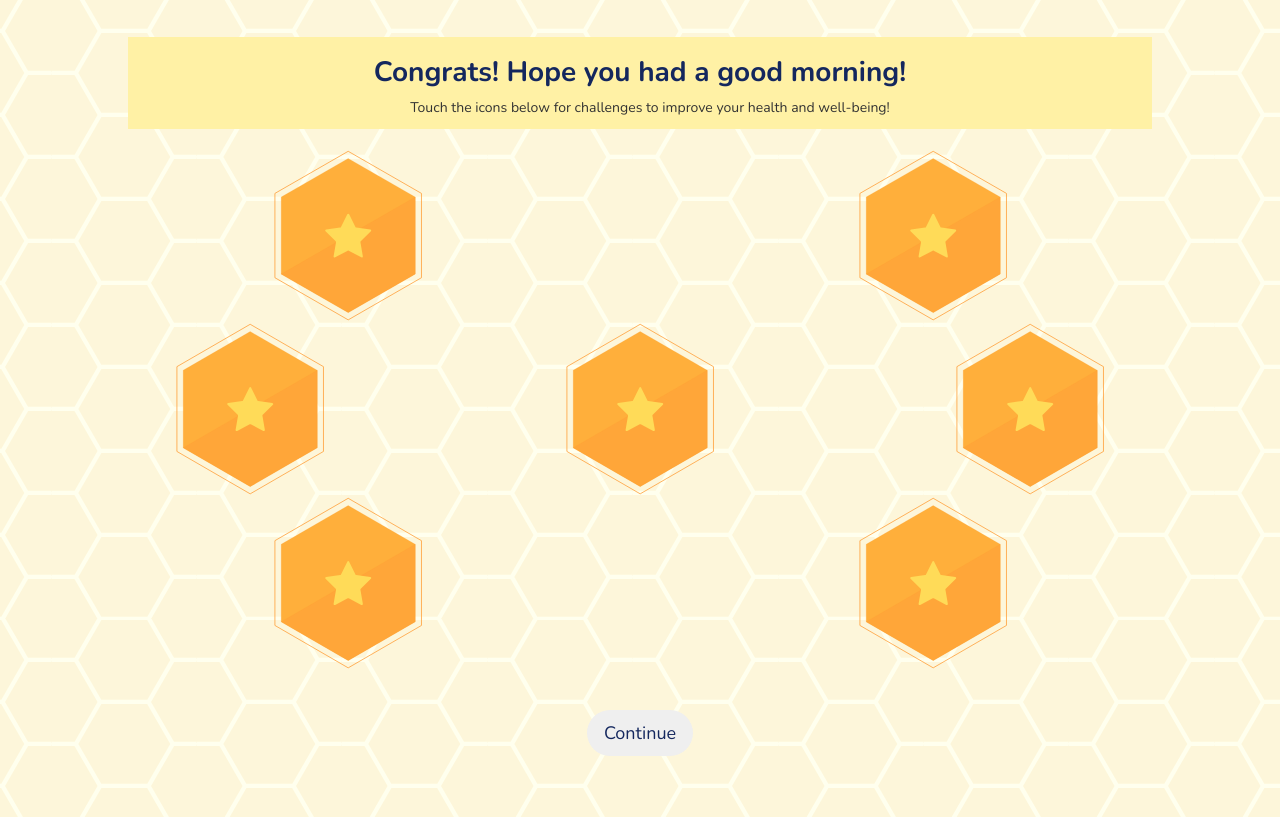
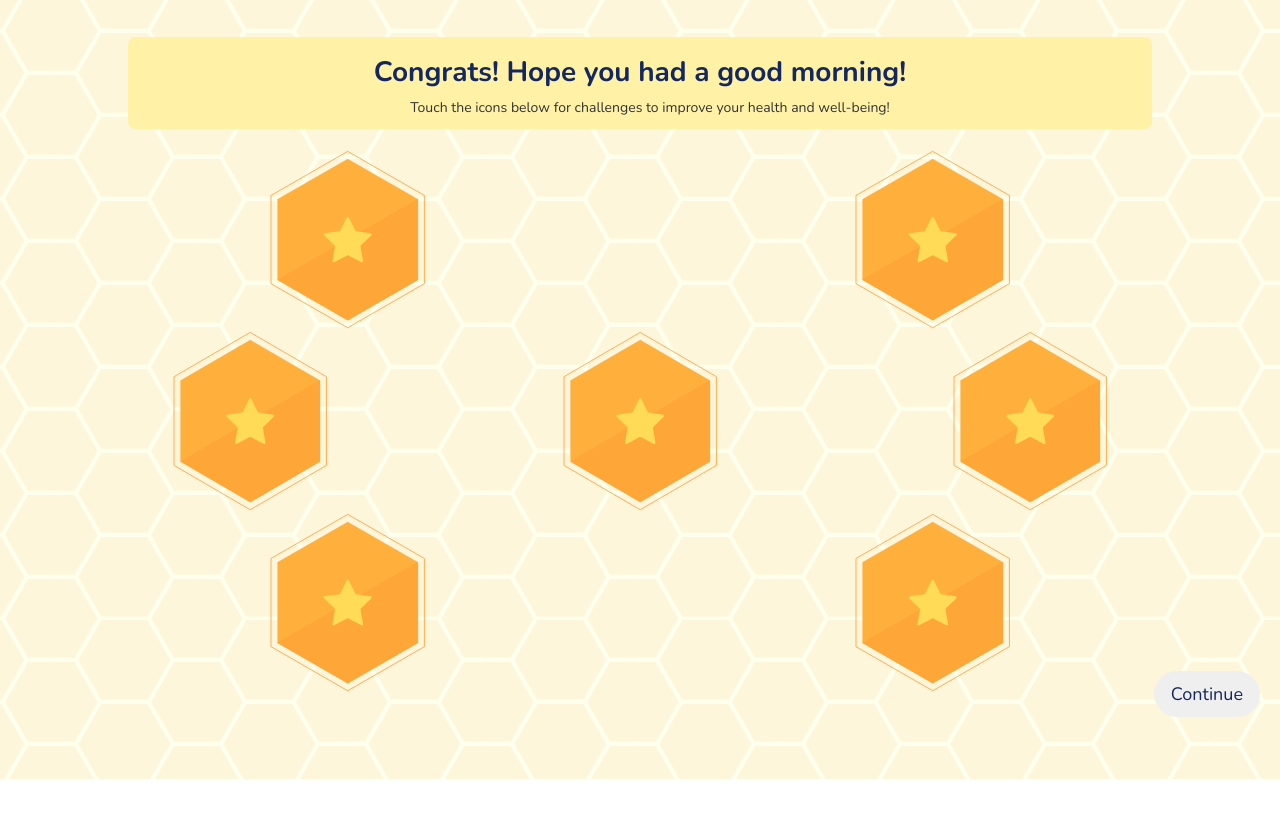
Before and after one commit to evc-/hurrybee, a plain HTML site: page challenges.html in a window 1280 px wide. Shown: the part 63-880 px from the top of the page. After the commit the page ends 842 px from the top, so only its background shows below. Drawn offline with nearby package versions, Linux system fonts and the light colour scheme.

Commit message:
Challenges page doesn't overflow & customActTitle is removed

```diff
--- a/challenges.html
+++ b/challenges.html
@@ -27,6 +27,7 @@
         /* Required padding for .navbar-fixed-top. Remove if using .navbar-static-top. Change if height of navigation changes. */
         font-family: 'Nunito', sans-serif;
         background-image: url("assets/other/Background/honeycomb-bg.png");
+		overflow: hidden;
     }
 
 	h1{
@@ -126,12 +127,36 @@
 
         .congrats-bg {
             background-color: #FFF1A5;
+			border-radius: 8px;
             width: 80vw;
         }
 
         #c1:hover, #c2:hover, #c3:hover, #c4:hover, #c5:hover, #c6:hover, #c7:hover, #exit:hover {
             opacity: 0.7;
         }
+
+		.challengeicon{
+			height: 100%;
+		}
+
+		.rowClassH{
+			height: 33%;
+		}
+
+		.challengeContainer{
+			height: calc(100vh - 250px);
+		}
+
+		.colClassH{
+			height: 100%;
+		}
+
+		#finishChallengeBut{
+			position:fixed;
+			bottom: 20px;
+			text-align: center;
+			right: 20px;
+		}
 
     </style>
 
@@ -200,89 +225,85 @@
         </div>
     </div>
 
-    <div class="container">
-		<div class="row" name="icons">
+    <div class="container challengeContainer">
+		<div class="row rowClassH" name="icons">
 
-			<div class="col-xs-6">
+			<div class="col-xs-6 colClassH">
 
-			<img src="assets/other/Icons/challenge_icon.svg" id="c1" class="img-responsive center-block" alt="challenge-icon" width= "150px";>
+			<img src="assets/other/Icons/challenge_icon.svg" id="c1" class="img-responsive center-block challengeicon" alt="challenge-icon">
 
-            <img src="assets/other/Icons/completed_challenge.svg" id="c1-complete" class="img-responsive center-block complete-icon" alt="challenge-icon" width= "150px";>
+            <img src="assets/other/Icons/completed_challenge.svg" id="c1-complete" class="img-responsive center-block complete-icon challengeicon" alt="challenge-icon">
 
 			</div>
 
-			<div class="col-xs-6">
+			<div class="col-xs-6 colClassH">
 
-			<img src="assets/other/Icons/challenge_icon.svg" id="c2" class="img-responsive center-block" alt="challenge-icon" width= "150px";>
+			<img src="assets/other/Icons/challenge_icon.svg" id="c2" class="img-responsive center-block challengeicon" alt="challenge-icon">
 
-            <img src="assets/other/Icons/completed_challenge.svg" id="c2-complete" class="img-responsive center-block complete-icon" alt="challenge-icon" width= "150px";>
+            <img src="assets/other/Icons/completed_challenge.svg" id="c2-complete" class="img-responsive center-block complete-icon challengeicon" alt="challenge-icon">
 
             </div>
         </div>
-		<div class="row" name="icons">
+		<div class="row rowClassH" name="icons">
 
-			<div class="col-xs-4">
+			<div class="col-xs-4 colClassH">
 
-			<img src="assets/other/Icons/challenge_icon.svg" id="c3" class="img-responsive center-block img-margin" alt="challenge-icon" width= "150px";>
+			<img src="assets/other/Icons/challenge_icon.svg" id="c3" class="img-responsive center-block img-margin challengeicon" alt="challenge-icon">
 
-            <img src="assets/other/Icons/completed_challenge.svg" id="c3-complete" class="img-responsive center-block complete-icon" alt="challenge-icon" width= "150px";>
+            <img src="assets/other/Icons/completed_challenge.svg" id="c3-complete" class="img-responsive center-block complete-icon challengeicon" alt="challenge-icon">
 
 			</div>
 
-			<div class="col-xs-4">
+			<div class="col-xs-4 colClassH">
 
-			<img src="assets/other/Icons/challenge_icon.svg" id="c4" class="img-responsive center-block img-margin" alt="challenge-icon" width= "150px";>
+			<img src="assets/other/Icons/challenge_icon.svg" id="c4" class="img-responsive center-block img-margin challengeicon" alt="challenge-icon">
 
-            <img src="assets/other/Icons/completed_challenge.svg" id="c4-complete" class="img-responsive center-block complete-icon" alt="challenge-icon" width= "150px";>
+            <img src="assets/other/Icons/completed_challenge.svg" id="c4-complete" class="img-responsive center-block complete-icon challengeicon" alt="challenge-icon">
 
             </div>
 
-			<div class="col-xs-4">
+			<div class="col-xs-4 colClassH">
 
-			<img src="assets/other/Icons/challenge_icon.svg" id="c5" class="img-responsive center-block img-margin" alt="challenge-icon" width= "150px";>
+			<img src="assets/other/Icons/challenge_icon.svg" id="c5" class="img-responsive center-block img-margin challengeicon" alt="challenge-icon">
 
-            <img src="assets/other/Icons/completed_challenge.svg" id="c5-complete" class="img-responsive center-block complete-icon" alt="challenge-icon" width= "150px";>
+            <img src="assets/other/Icons/completed_challenge.svg" id="c5-complete" class="img-responsive center-block complete-icon challengeicon" alt="challenge-icon" >
 
             </div>
         </div>
 
-		<div class="row" name="icons">
+		<div class="row rowClassH" name="icons">
 
-			<div class="col-xs-6">
+			<div class="col-xs-6 colClassH">
 
-			<img src="assets/other/Icons/challenge_icon.svg" id="c6" class="img-responsive center-block" alt="challenge-icon" width= "150px";>
+			<img src="assets/other/Icons/challenge_icon.svg" id="c6" class="img-responsive center-block challengeicon" alt="challenge-icon">
 
-            <img src="assets/other/Icons/completed_challenge.svg" id="c6-complete" class="img-responsive center-block complete-icon" alt="challenge-icon" width= "150px";>
+            <img src="assets/other/Icons/completed_challenge.svg" id="c6-complete" class="img-responsive center-block complete-icon challengeicon" alt="challenge-icon">
 
 			</div>
 
-			<div class="col-xs-6">
+			<div class="col-xs-6 colClassH">
 
-			<img src="assets/other/Icons/challenge_icon.svg" id="c7" class="img-responsive center-block" alt="challenge-icon" width= "150px";>
+			<img src="assets/other/Icons/challenge_icon.svg" id="c7" class="img-responsive center-block challengeicon" alt="challenge-icon">
 
-            <img src="assets/other/Icons/completed_challenge.svg" id="c7-complete" class="img-responsive center-block complete-icon" alt="challenge-icon" width= "150px";>
+            <img src="assets/other/Icons/completed_challenge.svg" id="c7-complete" class="img-responsive center-block complete-icon challengeicon" alt="challenge-icon">
 
             </div>
         </div>
 
 	</div>
     	<div class="container-fluid">
+		<div class="row">
 
-		<div class="row">
-			<div class="col-xs-1">
-        </div>
-		<div class="col-xs-10">
-            <br><br>
-            <button type="button" class="btn btn-outline-primary  btn-lg round center-block">Continue</button>
+		<div class="col-xs-12">
+            <br>
+            <button type="button" class="btn btn-outline-primary  btn-lg round center-block" id="finishChallengeBut">Continue</button>
         </div>
 
         <br>
 
-        </div>
-			<div class="col-xs-1">
-			</div>
 
     </div>
+			</div>
 
     <br>
     <br>
```
Also changed, not shown: gamecode.js (+6 -5 lines), hurrybeecss.css (+10 -0 lines), customactivityBG.svg.
